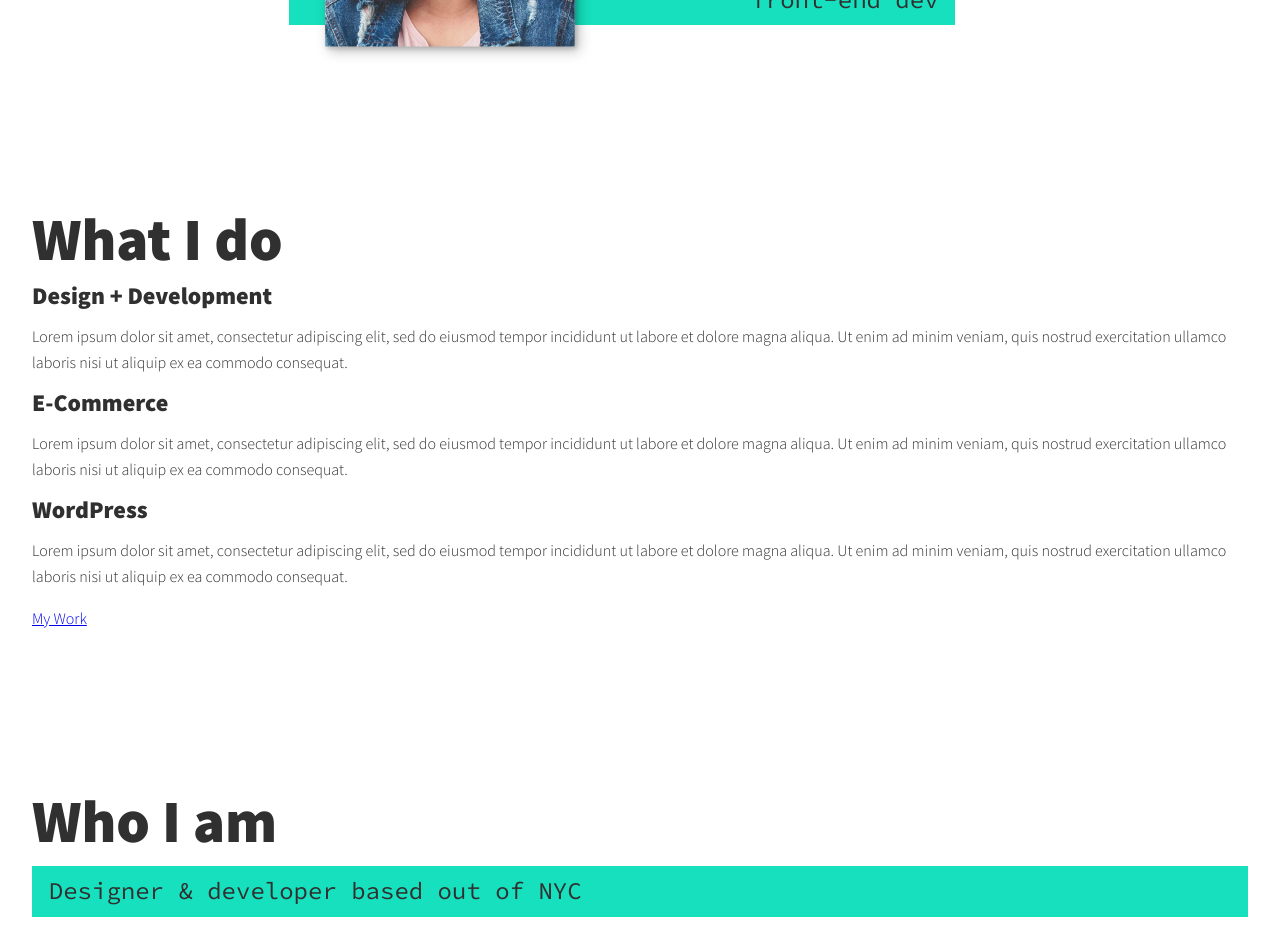
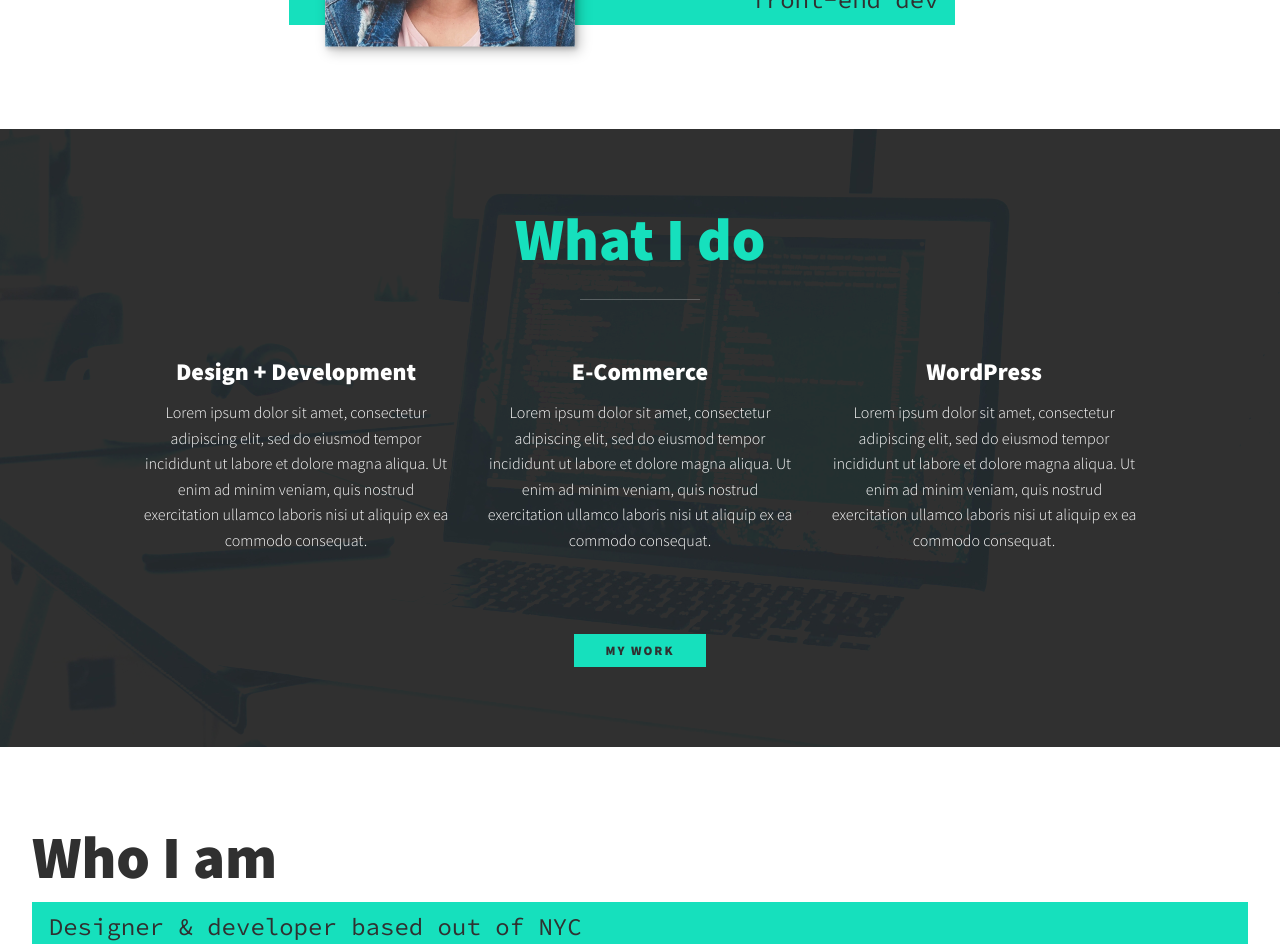
Before and after one commit to max172-hqt/personal-website-react, a React (Create React App) app: page / in a window 1280 px wide. Shown: the part 360-1304 px from the top of the page. Built offline with nearby package versions, Linux system fonts and the light colour scheme.

Commit message:
feat: Finish services section

```diff
--- /dev/null
+++ b/src/assets/styles/button.module.css
@@ -0,0 +1,17 @@
+.button {
+  display: inline-block;
+  padding: .5em 2.5em;
+  background: var(--clr-accent);
+  color: var(--clr-dark);
+  text-decoration: none;
+  cursor: pointer;
+  font-size: .8rem;
+  text-transform: uppercase;
+  letter-spacing: 2px;
+  font-weight: var(--fw-bold);
+  transition: transform 250ms ease-in-out;
+}
+
+.button:hover {
+  transform: scale(1.1);
+}
--- /dev/null
+++ b/src/assets/styles/my-services.module.css
@@ -0,0 +1,45 @@
+.my-services {
+  background-color: var(--clr-dark);
+  color: var(--clr-light);
+  background-image: url(../images/services-bg.jpg);
+  background-size: cover;
+  background-blend-mode: darken;
+  text-align: center;
+}
+
+.title {
+  color: var(--clr-accent);
+  position: relative;
+}
+
+.title::after {
+  content: '';
+  display: block;
+  width: 2em;
+  height: 1px;
+  margin: 0.5em auto 1em;
+  background: var(--clr-light);
+  opacity: 0.25;
+}
+
+.services {
+  margin-bottom: 4em;
+}
+
+.service {
+  max-width: 500px;
+  margin: 0 auto;
+}
+
+@media (min-width: 800px) {
+  .services {
+    display: flex;
+    max-width: 1000px;
+    margin-left: auto;
+    margin-right: auto;
+  }
+
+  .service + .service {
+    margin-left: 2em;
+  }
+}
--- /dev/null
+++ b/src/components/Button.tsx
@@ -0,0 +1,13 @@
+import styles from '../assets/styles/button.module.css';
+
+interface ButtonProps {
+  text: string,
+}
+
+export default function Button(props: ButtonProps) {
+  return (
+    <div className={styles.button} {...props}>
+      {props.text}
+    </div>
+  )
+}
--- a/src/components/MyServices.tsx
+++ b/src/components/MyServices.tsx
@@ -1,35 +1,34 @@
+import styles from '../assets/styles/my-services.module.css';
+import Button from './Button';
+
+const services = [
+  {
+    title: 'Design + Development',
+    content: 'Lorem ipsum dolor sit amet, consectetur adipiscing elit, sed do eiusmod tempor incididunt ut labore et dolore magna aliqua. Ut enim ad minim veniam, quis nostrud exercitation ullamco laboris nisi ut aliquip ex ea commodo consequat.'
+  },
+  {
+    title: 'E-Commerce',
+    content: 'Lorem ipsum dolor sit amet, consectetur adipiscing elit, sed do eiusmod tempor incididunt ut labore et dolore magna aliqua. Ut enim ad minim veniam, quis nostrud exercitation ullamco laboris nisi ut aliquip ex ea commodo consequat.'
+  },
+  {
+    title: 'WordPress',
+    content: 'Lorem ipsum dolor sit amet, consectetur adipiscing elit, sed do eiusmod tempor incididunt ut labore et dolore magna aliqua. Ut enim ad minim veniam, quis nostrud exercitation ullamco laboris nisi ut aliquip ex ea commodo consequat.'
+  },
+]
+
 export default function MyServices() {
   return (
-    <section className="my-services" id="services">
-      <h2 className="section__title section__title--services">What I do</h2>
-      <div className="services">
-        <h3>Design + Development</h3>
-        <p>
-          Lorem ipsum dolor sit amet, consectetur adipiscing elit, sed do
-          eiusmod tempor incididunt ut labore et dolore magna aliqua. Ut enim ad
-          minim veniam, quis nostrud exercitation ullamco laboris nisi ut
-          aliquip ex ea commodo consequat.
-        </p>
+    <section className={styles['my-services']} id="services">
+      <h2 className={`section__title section__title--services ${styles.title}`}>What I do</h2>
+      <div className={styles.services}>
+        {services.map(({ title, content }) => (
+          <div className={styles.service}>
+            <h3>{title}</h3>
+            <p>{content}</p>
+          </div>
+        ))}
       </div>
-      <div className="services">
-        <h3>E-Commerce</h3>
-        <p>
-          Lorem ipsum dolor sit amet, consectetur adipiscing elit, sed do
-          eiusmod tempor incididunt ut labore et dolore magna aliqua. Ut enim ad
-          minim veniam, quis nostrud exercitation ullamco laboris nisi ut
-          aliquip ex ea commodo consequat.
-        </p>
-      </div>
-      <div className="services">
-        <h3>WordPress</h3>
-        <p>
-          Lorem ipsum dolor sit amet, consectetur adipiscing elit, sed do
-          eiusmod tempor incididunt ut labore et dolore magna aliqua. Ut enim ad
-          minim veniam, quis nostrud exercitation ullamco laboris nisi ut
-          aliquip ex ea commodo consequat.
-        </p>
-      </div>
-      <a href="#work" className="btn">My Work</a>
+      <Button text="My Work"/>
     </section>
   );
 }
```
